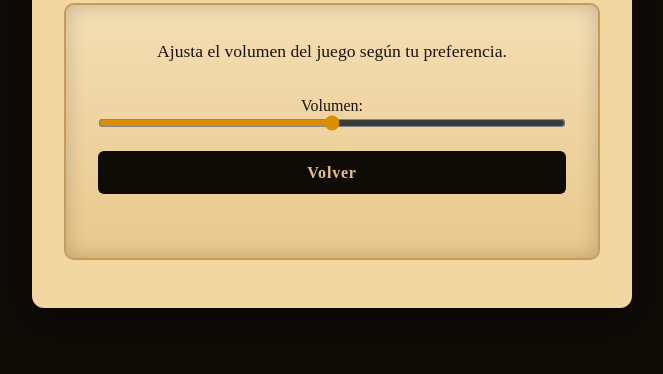
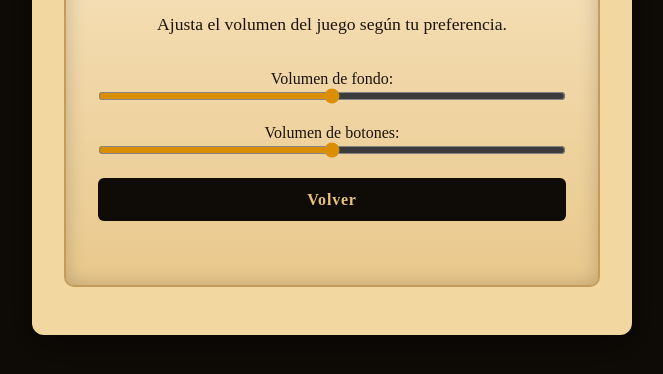
Before and after one commit to S3N-SHI/SENTENCE-, a plain HTML site: page opciones.html in a window 1280 px wide. Shown: the part 300-674 px from the top of the page, without its empty margins (308-971 px from the left). Drawn offline with Linux system fonts and the light colour scheme.

Commit message:
Aregar botón para nivelar volumen de los botones de opción

```diff
--- a/opciones.html
+++ b/opciones.html
@@ -16,11 +16,19 @@
             </header>
 
             <section class="paper">
-            <p class="lead">Ajusta el volumen del juego según tu preferencia.</p>
+                <p class="lead">Ajusta el volumen del juego según tu
+                    preferencia.</p>
 
                 <div class="slider-box">
-                <label for="volumen">Volumen:</label>
-                <input type="range" id="volumen" min="0" max="1" step="0.01">
+                    <label for="volumenfondo">Volumen de fondo:</label>
+                    <input type="range" id="volumenfondo" min="0" max="1"
+                        step="0.01">
+                </div>
+
+                <div class="slider-box">
+                    <label for="botonvolumen">Volumen de botones:</label>
+                    <input type="range" id="botonvolumen" min="0" max="1"
+                        step="0.01">
                 </div>
 
                 <nav class="menu">
```
Lines whose indentation alone changed are shown as unchanged.
